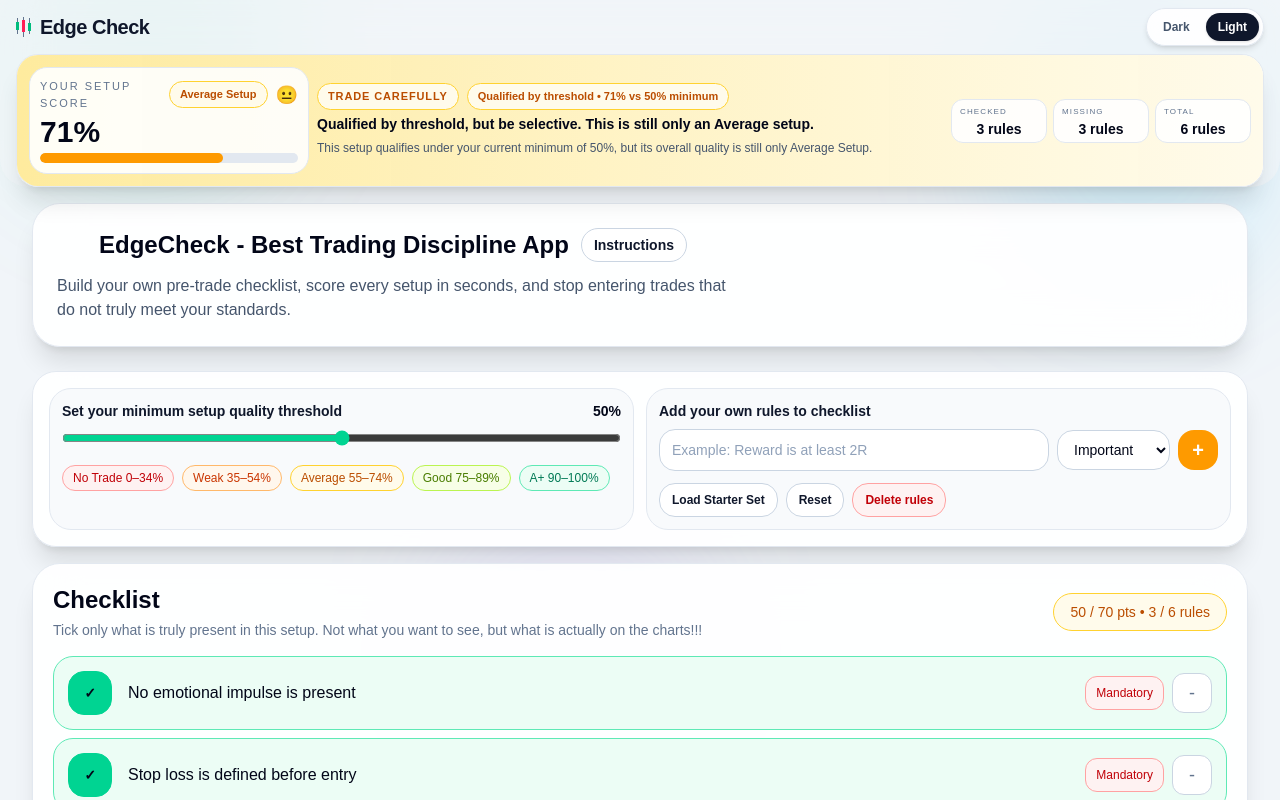
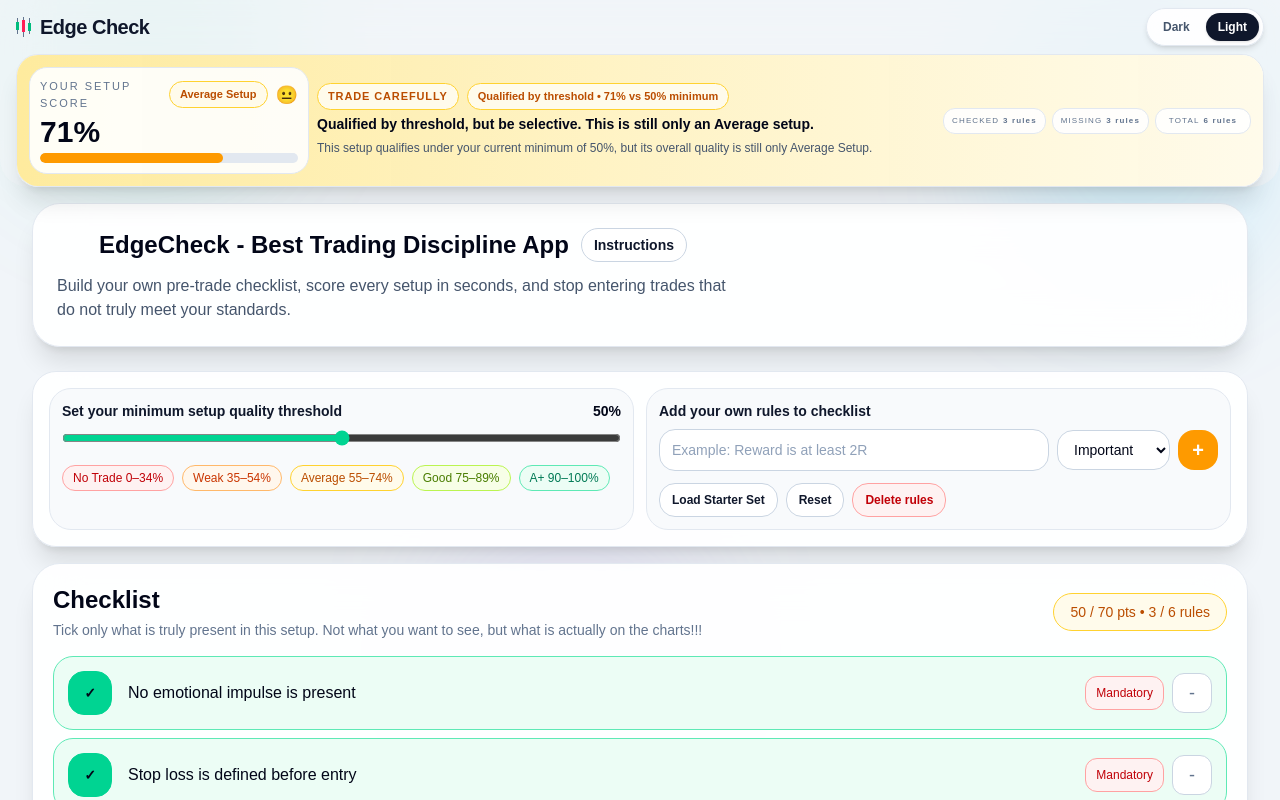
Before and after one commit to Johny-88/Trade-Meter, a Next.js app: page / in a window 1280 px wide. Shown: the top 800 px of the page. Built offline with nearby package versions, Linux system fonts and the light colour scheme.

Commit message:
Update page.tsx

```diff
--- a/app/page.tsx
+++ b/app/page.tsx
@@ -746,9 +746,9 @@ export default function Home() {
   return (
     <main className={`min-h-screen overflow-x-hidden ${ui.main}`}>
       {showInstructions && (
-        <div className="fixed inset-0 z-[80] flex items-center justify-center bg-slate-950/55 px-4 backdrop-blur-sm">
+        <div className="fixed inset-0 z-[80] flex items-start justify-center overflow-y-auto bg-slate-950/55 px-4 py-4 backdrop-blur-sm sm:items-center">
           <div
-            className={`relative w-full max-w-xl rounded-[28px] border p-5 shadow-2xl md:p-6 ${
+            className={`relative w-full max-w-xl max-h-[calc(100vh-2rem)] overflow-y-auto rounded-[28px] border p-5 pr-14 shadow-2xl md:p-6 ${
               theme === 'light'
                 ? 'border-slate-200 bg-white text-slate-900'
                 : 'border-white/10 bg-slate-950 text-white'
@@ -951,30 +951,24 @@ export default function Home() {
               </div>
 
               <div className="grid grid-cols-3 gap-1.5 md:flex md:items-center md:justify-end">
-                <div className={`min-w-0 rounded-xl px-2.5 py-2 md:min-w-[96px] md:px-2 md:py-1.5 ${ui.statBox}`}>
-                  <div className={`text-[7px] uppercase tracking-[0.14em] md:text-[8px] ${ui.statLabel}`}>
-                    Checked
-                  </div>
-                  <div className="mt-1 text-center">
-                    <div className="text-xs font-bold leading-none md:text-sm">{checkedCount} rules</div>
+                <div className={`min-w-0 rounded-xl px-2 py-1.5 md:min-w-[96px] md:px-2 md:py-1.5 ${ui.statBox}`}>
+                  <div className={`flex items-center justify-center gap-1 text-[7px] uppercase tracking-[0.14em] md:text-[8px] ${ui.statLabel}`}>
+                    <span>Checked</span>
+                    <span className={`font-semibold normal-case ${ui.statMeta}`}>{checkedCount} rules</span>
                   </div>
                 </div>
 
-                <div className={`min-w-0 rounded-xl px-2.5 py-2 md:min-w-[96px] md:px-2 md:py-1.5 ${ui.statBox}`}>
-                  <div className={`text-[7px] uppercase tracking-[0.14em] md:text-[8px] ${ui.statLabel}`}>
-                    Missing
-                  </div>
-                  <div className="mt-1 text-center">
-                    <div className="text-xs font-bold leading-none md:text-sm">{missingCount} rules</div>
+                <div className={`min-w-0 rounded-xl px-2 py-1.5 md:min-w-[96px] md:px-2 md:py-1.5 ${ui.statBox}`}>
+                  <div className={`flex items-center justify-center gap-1 text-[7px] uppercase tracking-[0.14em] md:text-[8px] ${ui.statLabel}`}>
+                    <span>Missing</span>
+                    <span className={`font-semibold normal-case ${ui.statMeta}`}>{missingCount} rules</span>
                   </div>
                 </div>
 
-                <div className={`min-w-0 rounded-xl px-2.5 py-2 md:min-w-[96px] md:px-2 md:py-1.5 ${ui.statBox}`}>
-                  <div className={`text-[7px] uppercase tracking-[0.14em] md:text-[8px] ${ui.statLabel}`}>
-                    Total
-                  </div>
-                  <div className="mt-1 text-center">
-                    <div className="text-xs font-bold leading-none md:text-sm">{totalCount} rules</div>
+                <div className={`min-w-0 rounded-xl px-2 py-1.5 md:min-w-[96px] md:px-2 md:py-1.5 ${ui.statBox}`}>
+                  <div className={`flex items-center justify-center gap-1 text-[7px] uppercase tracking-[0.14em] md:text-[8px] ${ui.statLabel}`}>
+                    <span>Total</span>
+                    <span className={`font-semibold normal-case ${ui.statMeta}`}>{totalCount} rules</span>
                   </div>
                 </div>
               </div>
```
